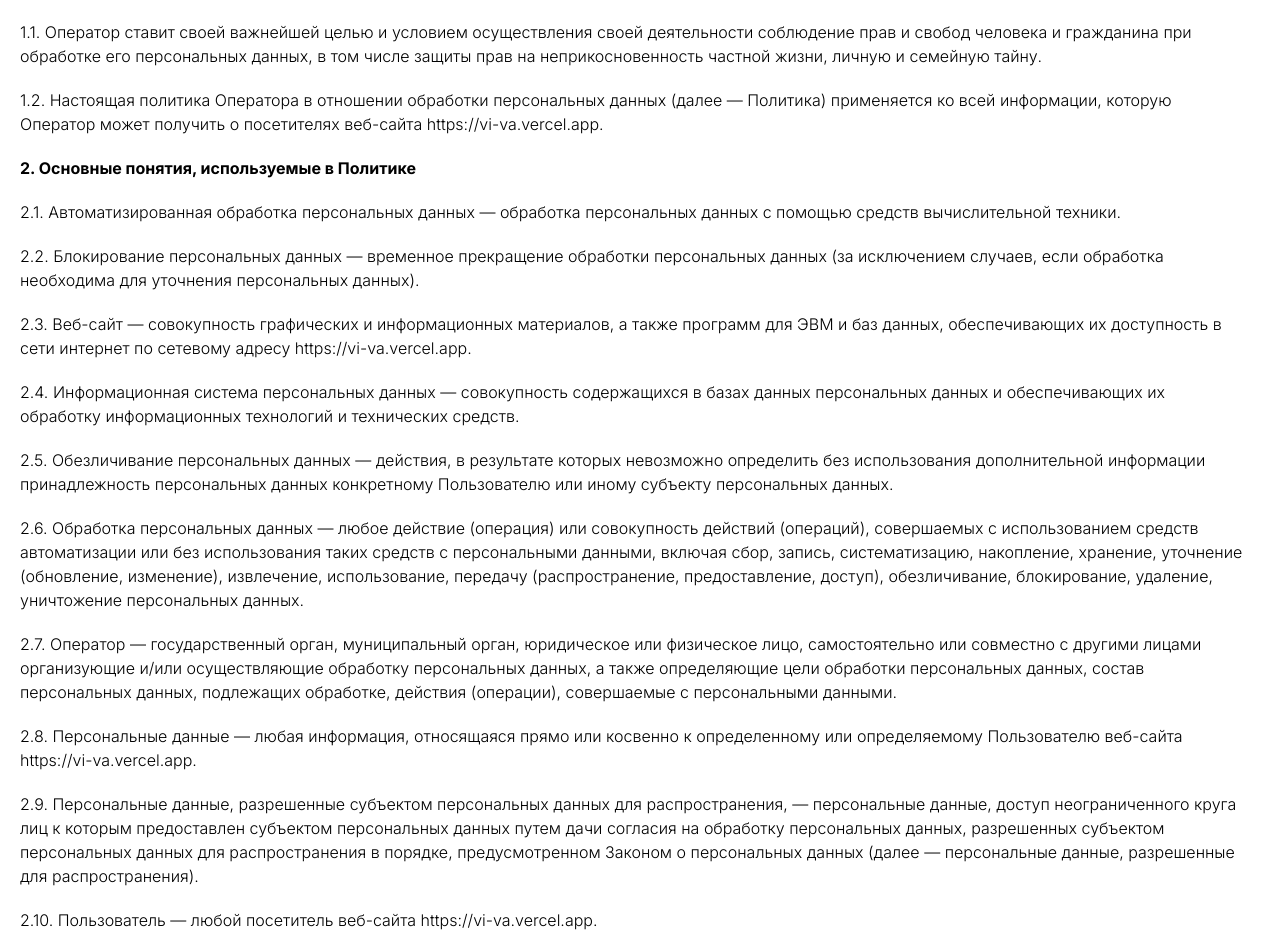
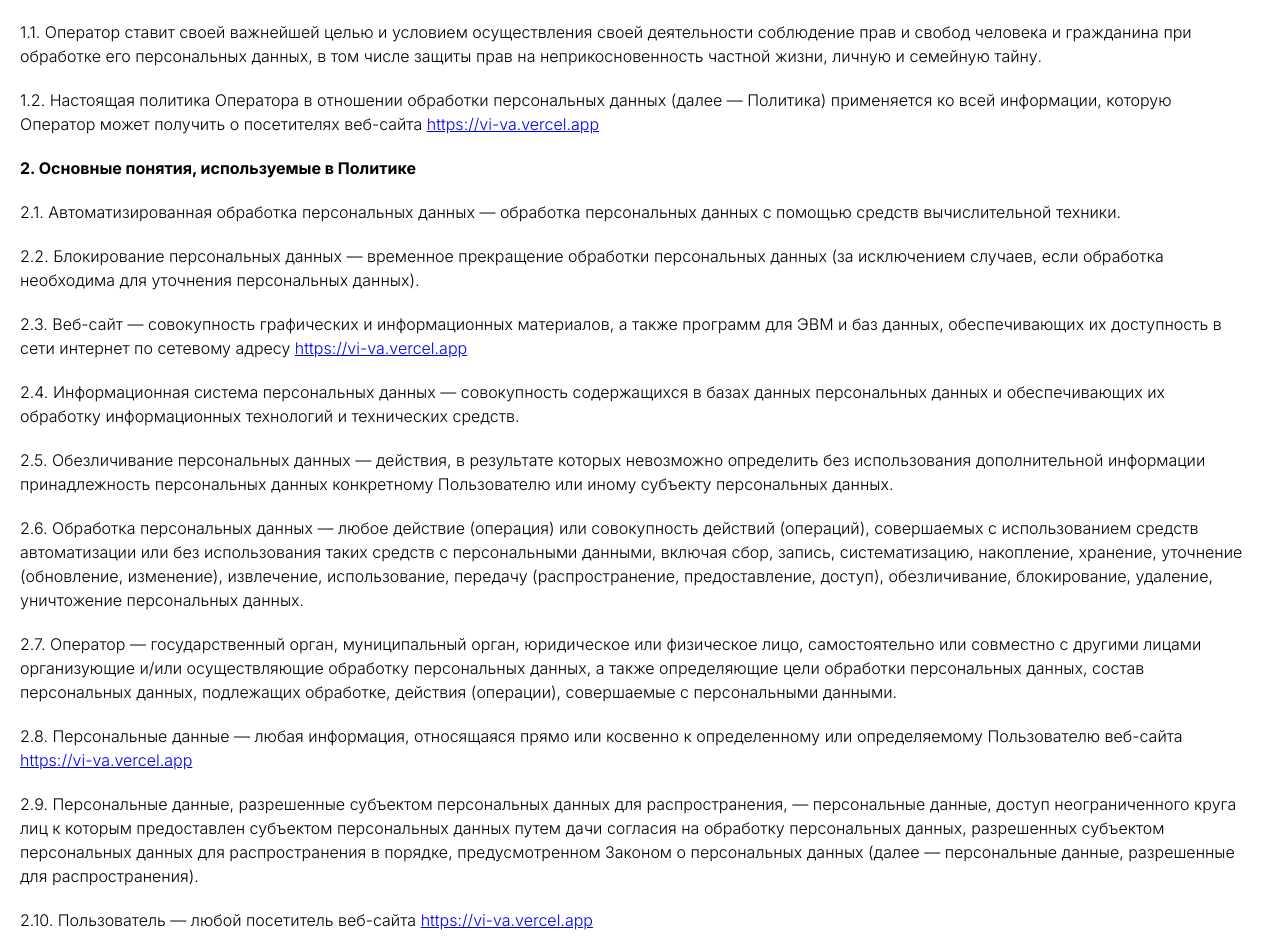
Before and after one commit to ArtemMazin/ViVa, a Next.js app: page /privacy in a window 1280 px wide. Shown: the part 288-1232 px from the top of the page. Built offline with nearby package versions, Linux system fonts and the light colour scheme.

Commit message:
fix: исправить ошибки сборки. В Политике выделить ссылки

```diff
--- a/app/delivery/page.jsx
+++ b/app/delivery/page.jsx
@@ -25,7 +25,7 @@ export default function Delivery() {
         <li>
           <span className={styles.text}>
             <strong>Наш склад:</strong> Московская область, Раменский городской
-            округ, аэродром Мячково{' '}
+            округ, аэродром Мячково
           </span>
           <span className={styles.text}>
             <strong>График работы:</strong> ПН-ПТ 09:00 - 17:00
--- a/app/goods/products03/hmg-650/page.jsx
+++ b/app/goods/products03/hmg-650/page.jsx
@@ -280,11 +280,11 @@ const page = () => {
                   Графит + добавки
                 </td>
                 <td className={cell}>
-                  Хорошая химическая стойкость и низкие коэффициенты трения.{' '}
+                  Хорошая химическая стойкость и низкие коэффициенты трения.
                   <br /> Рабочая температура до +400°C
                 </td>
                 <td className={cell}>
-                  Подходит для общепромышленного применения, <br />{' '}
+                  Подходит для общепромышленного применения, <br />
                   подверженного воздействию атмосферы.
                 </td>
               </tr>
@@ -300,7 +300,7 @@ const page = () => {
                   Рабочая температура до +300°C
                 </td>
                 <td className={cell}>
-                  Подходит для условий водной смазки. Приложения включают суда,{' '}
+                  Подходит для условий водной смазки. Приложения включают суда,
                   <br />
                   гидравлические турбины и паровые турбины.
                 </td>
--- a/app/privacy/page.jsx
+++ b/app/privacy/page.jsx
@@ -27,8 +27,8 @@ export default function Privacy() {
         соответствии с требованиями Федерального закона от 27.07.2006. № 152-ФЗ
         «О персональных данных» (далее — Закон о персональных данных) и
         определяет порядок обработки персональных данных и меры по обеспечению
-        безопасности персональных данных, предпринимаемые ООО "ВиВа Групп"
-        (далее — Оператор).
+        безопасности персональных данных, предпринимаемые ООО &quot;ВиВа
+        Групп&quot; (далее — Оператор).
       </Ptag>
       <Ptag tag="p">
         1.1. Оператор ставит своей важнейшей целью и условием осуществления
@@ -39,8 +39,14 @@ export default function Privacy() {
       <Ptag tag="p">
         1.2. Настоящая политика Оператора в отношении обработки персональных
         данных (далее — Политика) применяется ко всей информации, которую
-        Оператор может получить о посетителях веб-сайта
-        https://vi-va.vercel.app.
+        Оператор может получить о посетителях веб-сайта{' '}
+        <a
+          href="https://vi-va.vercel.app"
+          target="_blank"
+          rel="noopener noreferrer"
+        >
+          https://vi-va.vercel.app
+        </a>
       </Ptag>
       <Ptag tag="p">
         <strong>2. Основные понятия, используемые в Политике</strong>
@@ -57,7 +63,14 @@ export default function Privacy() {
       <Ptag tag="p">
         2.3. Веб-сайт — совокупность графических и информационных материалов, а
         также программ для ЭВМ и баз данных, обеспечивающих их доступность в
-        сети интернет по сетевому адресу https://vi-va.vercel.app.
+        сети интернет по сетевому адресу{' '}
+        <a
+          href="https://vi-va.vercel.app"
+          target="_blank"
+          rel="noopener noreferrer"
+        >
+          https://vi-va.vercel.app
+        </a>
       </Ptag>
       <Ptag tag="p">
         2.4. Информационная система персональных данных — совокупность
@@ -89,8 +102,14 @@ export default function Privacy() {
       </Ptag>
       <Ptag tag="p">
         2.8. Персональные данные — любая информация, относящаяся прямо или
-        косвенно к определенному или определяемому Пользователю веб-сайта
-        https://vi-va.vercel.app.
+        косвенно к определенному или определяемому Пользователю веб-сайта{' '}
+        <a
+          href="https://vi-va.vercel.app"
+          target="_blank"
+          rel="noopener noreferrer"
+        >
+          https://vi-va.vercel.app
+        </a>
       </Ptag>
       <Ptag tag="p">
         2.9. Персональные данные, разрешенные субъектом персональных данных для
@@ -102,8 +121,14 @@ export default function Privacy() {
         распространения).
       </Ptag>
       <Ptag tag="p">
-        2.10. Пользователь — любой посетитель веб-сайта
-        https://vi-va.vercel.app.
+        2.10. Пользователь — любой посетитель веб-сайта{' '}
+        <a
+          href="https://vi-va.vercel.app"
+          target="_blank"
+          rel="noopener noreferrer"
+        >
+          https://vi-va.vercel.app
+        </a>
       </Ptag>
       <Ptag tag="p">
         2.11. Предоставление персональных данных — действия, направленные на
@@ -331,8 +356,11 @@ export default function Privacy() {
       <Ptag tag="p">
         8.3. В случае выявления неточностей в персональных данных, Пользователь
         может актуализировать их самостоятельно, путем направления Оператору
-        уведомление на адрес электронной почты Оператора info@gidmash.ru с
-        пометкой «Актуализация персональных данных».
+        уведомление на адрес электронной почты Оператора{' '}
+        <a href="mailto:info@gidmash.ru" title="Написать письмо" rel="nofollow">
+          info@gidmash.ru
+        </a>{' '}
+        с пометкой «Актуализация персональных данных».
       </Ptag>
       <Ptag tag="p">
         8.4. Срок обработки персональных данных определяется достижением целей,
@@ -340,8 +368,11 @@ export default function Privacy() {
         предусмотрен договором или действующим законодательством. Пользователь
         может в любой момент отозвать свое согласие на обработку персональных
         данных, направив Оператору уведомление посредством электронной почты на
-        электронный адрес Оператора info@gidmash.ru с пометкой «Отзыв согласия
-        на обработку персональных данных».
+        электронный адрес Оператора{' '}
+        <a href="mailto:info@gidmash.ru" title="Написать письмо" rel="nofollow">
+          info@gidmash.ru
+        </a>{' '}
+        с пометкой «Отзыв согласия на обработку персональных данных».
       </Ptag>
       <Ptag tag="p">
         8.5. Вся информация, которая собирается сторонними сервисами, в том
@@ -428,7 +459,11 @@ export default function Privacy() {
       <Ptag tag="p">
         12.1. Пользователь может получить любые разъяснения по интересующим
         вопросам, касающимся обработки его персональных данных, обратившись к
-        Оператору с помощью электронной почты info@gidmash.ru.
+        Оператору с помощью электронной почты{' '}
+        <a href="mailto:info@gidmash.ru" title="Написать письмо" rel="nofollow">
+          info@gidmash.ru
+        </a>
+        .
       </Ptag>
       <Ptag tag="p">
         12.2. В данном документе будут отражены любые изменения политики
@@ -437,7 +472,15 @@ export default function Privacy() {
       </Ptag>
       <Ptag tag="p">
         12.3. Актуальная версия Политики в свободном доступе расположена в сети
-        Интернет по адресу https://vi-va.vercel.app/privacy.
+        Интернет по адресу{' '}
+        <a
+          href="https://vi-va.vercel.app"
+          target="_blank"
+          rel="noopener noreferrer"
+        >
+          https://vi-va.vercel.app
+        </a>
+        .
       </Ptag>
     </main>
   );
--- a/components/ContactForm/ContactForm.jsx
+++ b/components/ContactForm/ContactForm.jsx
@@ -111,7 +111,7 @@ export default function ContactForm() {
             required
           />
           <span className={styles.subtitle}>
-            Нажимая кнопку "Отправить", Вы даете согласие на&#160;
+            Нажимая кнопку &quot;Отправить&quot;, Вы даете согласие на{' '}
             <Link href="/privacy" className={styles.link}>
               обработку ваших персональных данных.
             </Link>
--- a/components/Links/Mail/MailLink.jsx
+++ b/components/Links/Mail/MailLink.jsx
@@ -3,7 +3,7 @@ import { Mail } from 'lucide-react';
 import cn from 'classnames';
 import styles from './MailLink.module.css';
 
-const MailLink = ({ color = white }) => {
+const MailLink = ({ color = 'white' }) => {
   return (
     <a
       href="mailto:info@gidmash.ru"
```
